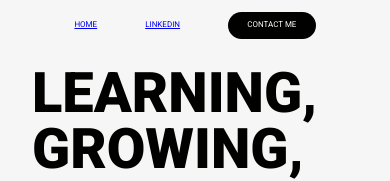
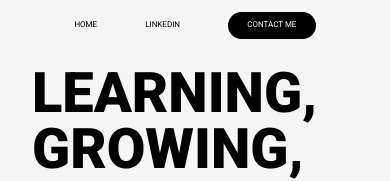
Before and after one commit to Alcarja/portfolio-front, a React (Vite) app: page / in a window 390 px wide. Shown: the top 181 px of the page. Built offline with nearby package versions, Linux system fonts and the light colour scheme; no server answers; the HTML template or start-up script is replaced by a standard one.

Commit message:
Fixed the underlined text in mobile version

```diff
--- a/src/App.css
+++ b/src/App.css
@@ -42,7 +42,7 @@ table {
 }
 
 /* GENERAL STYLES */
-h1, h2, h3, h4, p {
+h1, h2, h3, h4, p, a, li {
   color: #010100;
 }
 
@@ -79,6 +79,10 @@ p {
   line-height: 2.1;
 }
 
+a, p {
+  text-decoration: none;
+}
+
 
 
 /* CSS */
@@ -87,6 +91,7 @@ p {
 
 /* MOBILE PHONE */
 @media only screen and (max-width: 600px)  {
+
   /* BUTTON */
   .button {
     padding: 0.6rem 1.2rem;
@@ -113,6 +118,7 @@ p {
     font-size: 0.5rem;
     margin-right: 0;
     text-transform: uppercase;
+    text-decoration: none;
   }
 
   /* HOME CONTAINER 1 */
```
